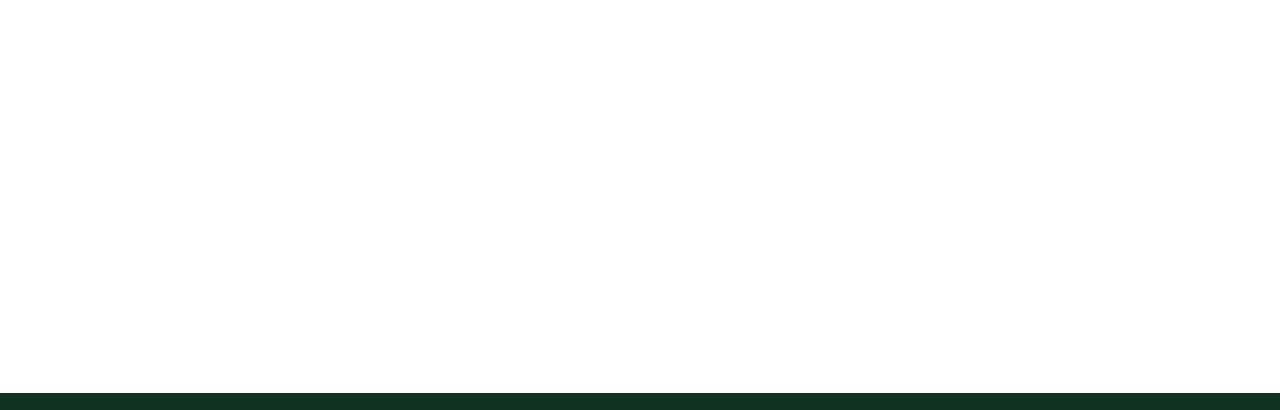
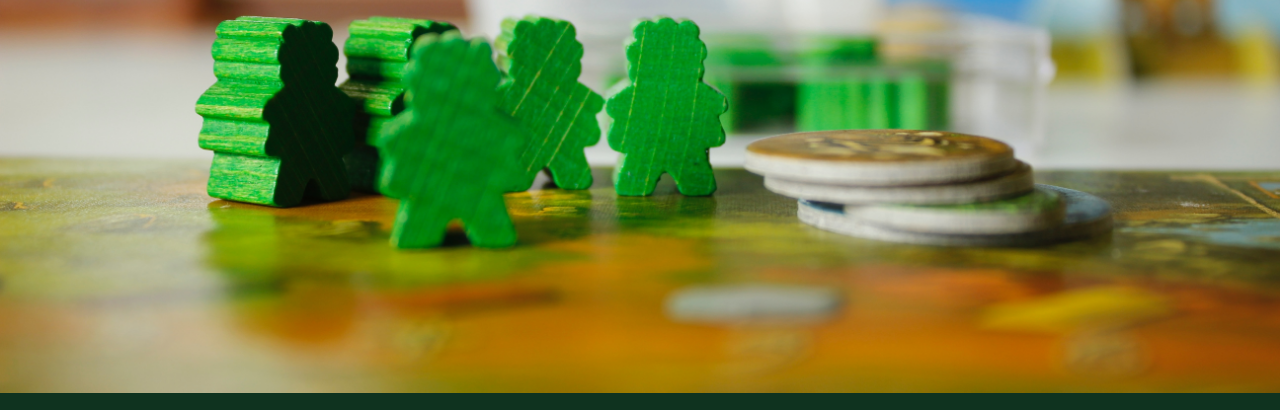
Before and after one commit to clockwerkz/cardsonthetable, a plain HTML site: page index.html in a window 1280 px wide. Shown: the part 257-667 px from the top of the page. Drawn offline with nearby package versions, Linux system fonts and the light colour scheme; the site is published under a folder, as on GitHub Pages, so addresses that start at the root find nothing.

Commit message:
fixed path to background image

```diff
--- a/css/style.css
+++ b/css/style.css
@@ -49,7 +49,7 @@ a.greenBtn {
 
 /* hero Section */
 .hero {
-    background-image: url('/img/jaciel-melnik-399287.jpg');
+    background-image: url('../img/jaciel-melnik-399287.jpg');
     background-size: cover;
     background-position: center;
     width: 100%;
```
